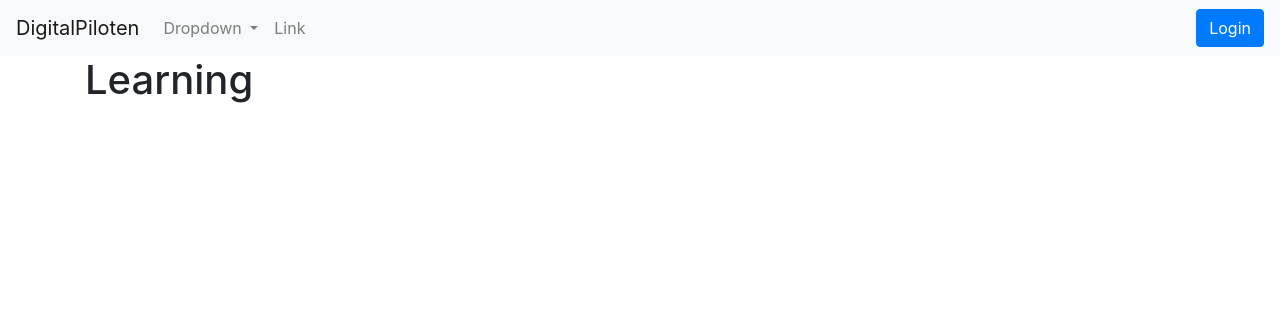
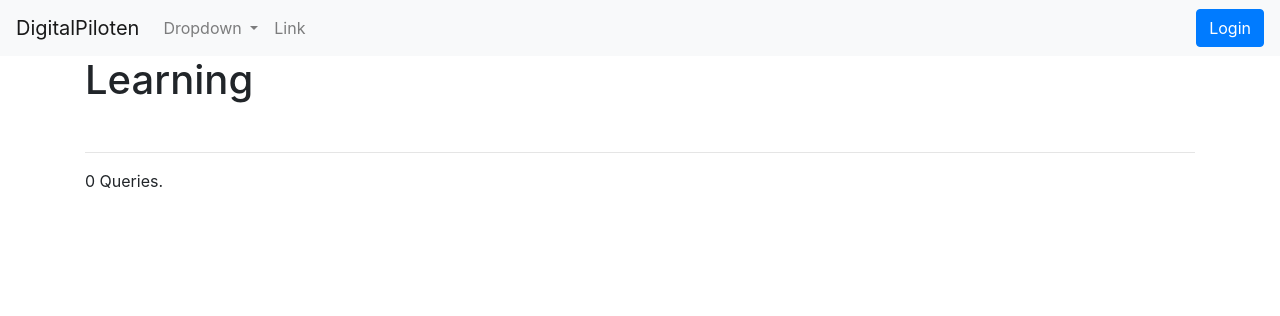
Before and after one commit to digitalpiloten/learning, a PHP site: page / in a window 1280 px wide. Shown: the top 316 px of the page. Run offline with PHP 8.4, Linux system fonts and the light colour scheme; a stand-in replaces the project's code that opens the database connection; some libraries are stand-ins or nearby versions.

Commit message:
Add number of database queries to footer

```diff
--- a/partials/footer.php
+++ b/partials/footer.php
@@ -1,4 +1,10 @@
 
+            <footer>
+                <br><hr>
+                <p>
+                    <?= $database->getQueryNum() ?> Queries.
+                </p>
+            </footer>
         </div>
         <script type="application/javascript" src="https://libs.digitalpiloten.org/jquery/3.4.1/jquery.min.js"></script>
         <script type="application/javascript" src="<?= $bootstrap_js ?>"></script>
```
